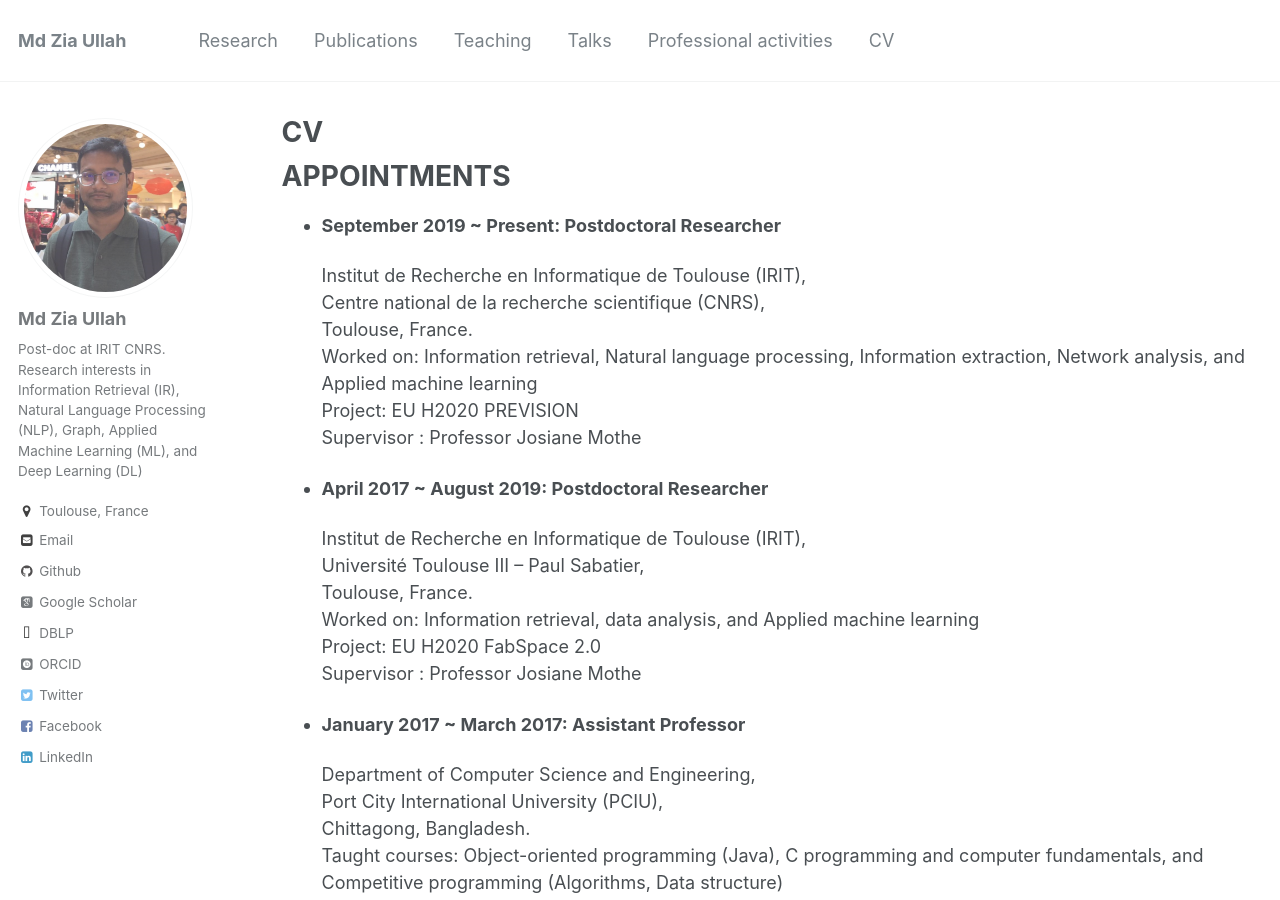
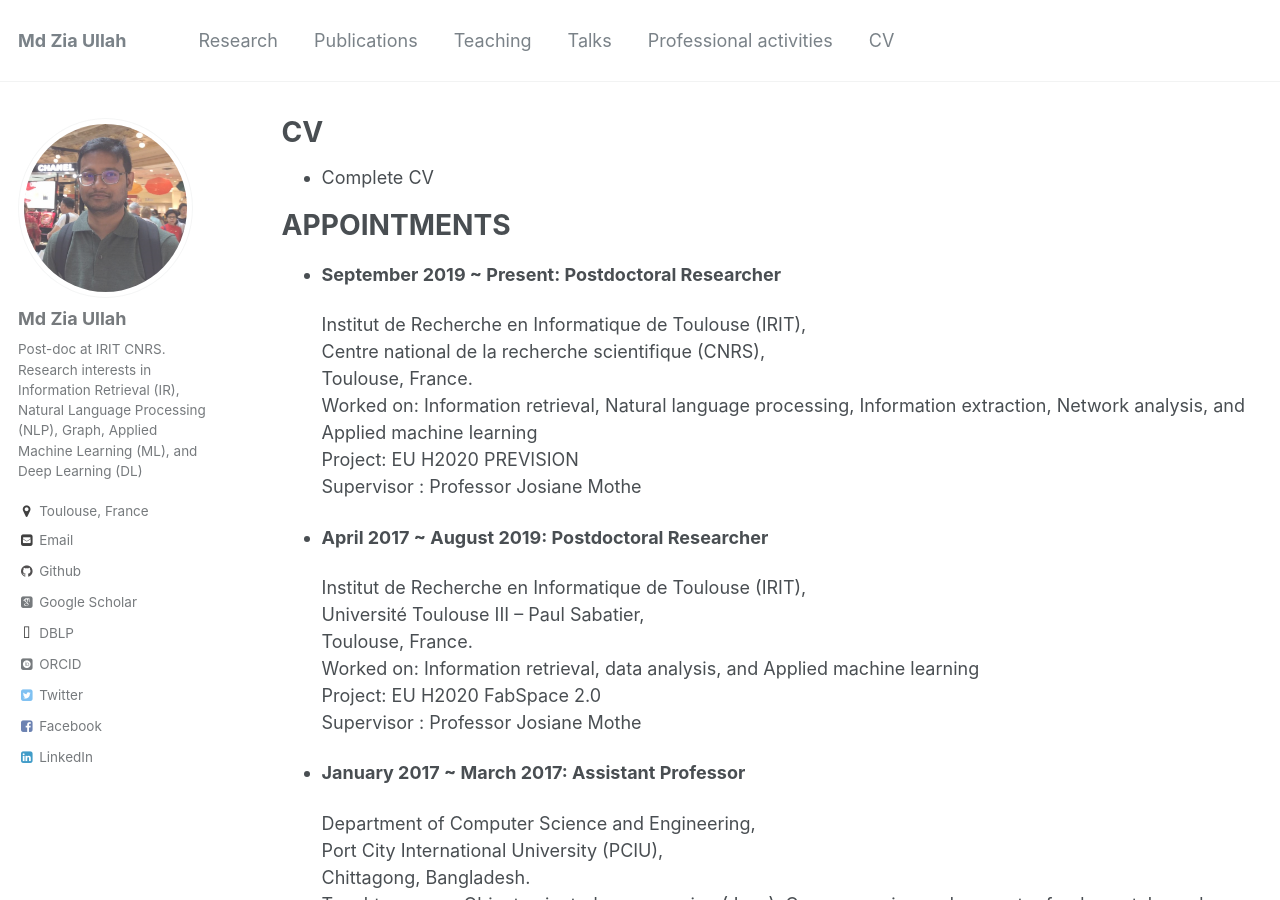
Before and after one commit to zuacubd/zuacubd.github.io, a Jekyll site: the page built from _pages/cv.md, in a window 1280 px wide and 900 px high. Built offline with Jekyll 4.4.1, drawn with Linux system fonts in a browser that asks for light colours; some web fonts are replaced.

Commit message:
Update cv.md

```diff
--- a/_pages/cv.md
+++ b/_pages/cv.md
@@ -9,6 +9,8 @@ published: true
 ---
 
 {% include base_path %}
+
+* [Complete CV](zuacubd.github.io/files/CV.pdf)
 
 APPOINTMENTS
 ===============
```
